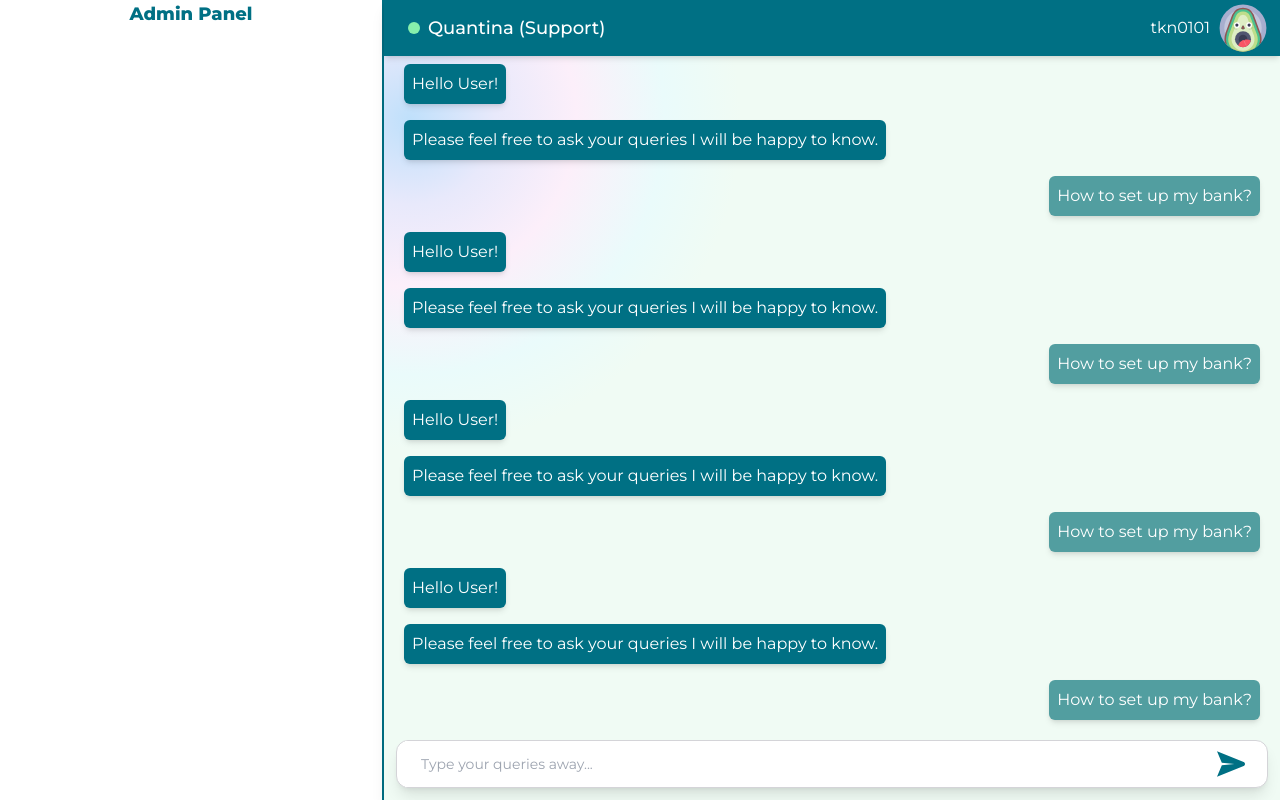
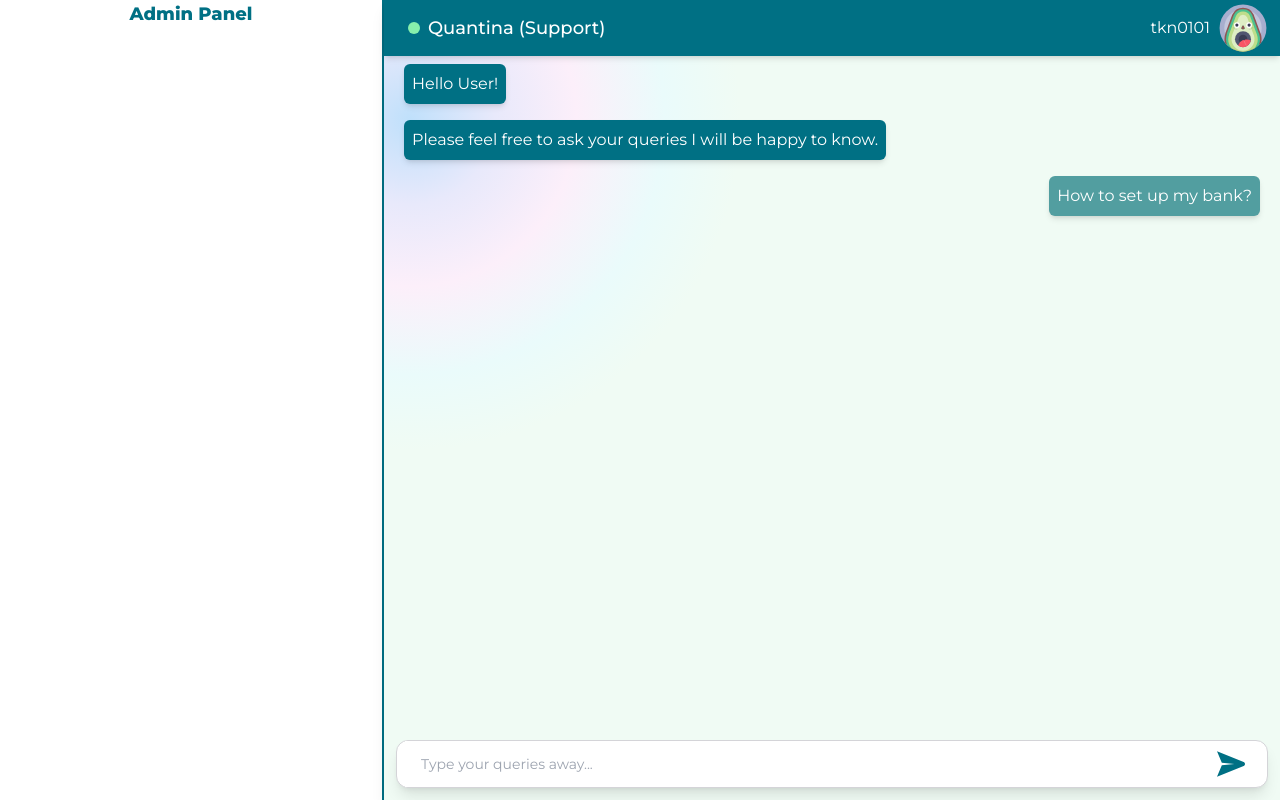
Before and after one commit to yashashvitaank/payme-support, a Next.js app: page /admin-support in a window 1280 px wide. Built offline with nearby package versions, Linux system fonts and the light colour scheme.

Commit message:
redirection updated

```diff
--- a/components/SupportChat/TextBox/index.jsx
+++ b/components/SupportChat/TextBox/index.jsx
@@ -4,7 +4,7 @@ import TextMessage from "../TextMessage";
 function TextBox({messages = []}) {
   return (
     <div className="px-3 flex flex-col overflow-y-scroll max-h-[calc(100dvh-120px)]">
-      {Children.toArray([...messages,...messages,...messages,...messages].map((msg) => <TextMessage {...msg} />))}
+      {Children.toArray(messages.map((msg) => <TextMessage {...msg} />))}
     </div>
   );
 }
```
Also changed, not shown: middleware.js (added, +10 -0 lines).
